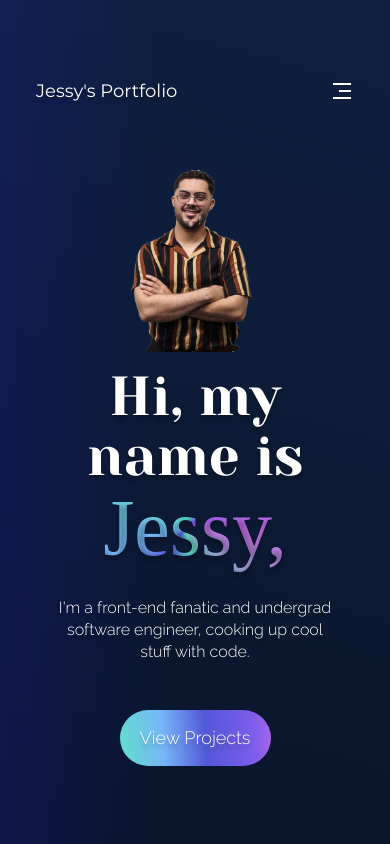
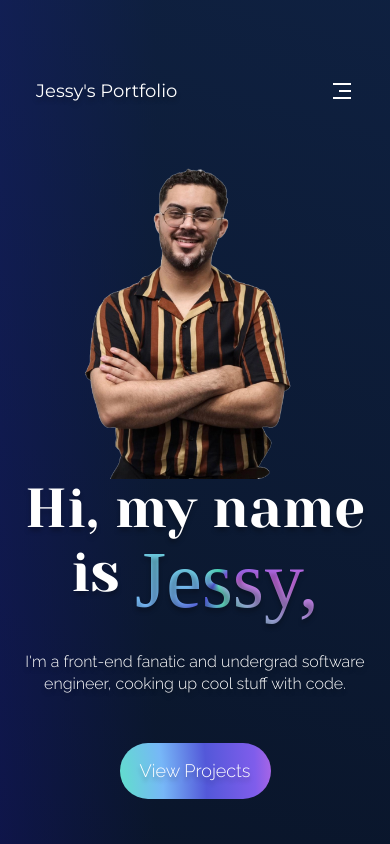
Before and after one commit to J3SSY-ANDU/my-portfolio, a React (Create React App) app: page / in a window 390 px wide. Shown: the top 844 px of the page. Built offline with nearby package versions, Linux system fonts and the light colour scheme; a web font is replaced by a local one.

Commit message:
header and navbar responsive design updated

```diff
--- a/src/App.css
+++ b/src/App.css
@@ -33,8 +33,9 @@ a {
 }
 
 .transparent-button:hover {
-    transform: scale(1.05);
-    border-color: transparent;
+    transform: scale(110%);
+    border: none;
+    padding: 0.8125rem 1.7125rem;
     background: radial-gradient(117.2% 787.56% at -7.6% 100%, #5EE4C6 3.5%, #77B7F7 31%, #5358D9 55.5%, #7F5DEB 83%, #C86CE2 100%) /* warning: gradient uses a rotation that is not supported by CSS and may not behave as expected */;
     box-shadow: 0 0 12px #ffffff48;
 }
--- a/src/containers/header/Header.jsx
+++ b/src/containers/header/Header.jsx
@@ -20,7 +20,6 @@ function Header() {
                         <img src={profileImage} alt='profile'/>
                     </div>
                 </div>
-
             </div>
         </div>
     )
--- a/src/containers/header/header.css
+++ b/src/containers/header/header.css
@@ -30,11 +30,12 @@
 .portfolio__header-container_intro-text {
     display: flex;
     flex-direction: column;
-    justify-content: space-between;
+    justify-content: center;
     align-items: flex-start;
-    height: 50%;
+    height: 100%;
     position: relative;
     z-index: 1;
+    gap: 3rem;
 }
 
 .portfolio__header-container_intro-text h1 {
@@ -88,7 +89,8 @@
 .portfolio__header-container_intro-image {
     display: flex;
     justify-content: center;
-    align-items: flex-start;
+    align-items: center;
+    height: 100%;
     align-self: flex-start;
     width: 80%;
 }
@@ -115,12 +117,11 @@
 
     .portfolio__header-container_intro-image {
         justify-content: flex-end;
-        height: 90%;
+        height: 100%;
     }
 
     .portfolio__header-container_intro-image img {
-        width: 85%;
-        height: 100%;
+        width: 90%;
     }
 
     .portfolio__header-container_intro-text i {
@@ -131,15 +132,19 @@
 }
 
 @media screen and (max-width: 1000px) {
+    .portfolio__header-container {
+        gap: 4rem;
+    }
+
     .portfolio__header-container_intro {
         flex-direction: column-reverse;
     }
 
     .portfolio__header-container_intro-text {
         align-items: center;
-        justify-content: space-evenly;
         text-align: center;
         width: 80%;
+        gap: 2rem;
     }
 
     .portfolio__header-container_intro-text h1 {
@@ -170,8 +175,13 @@
 }
 
 @media screen and (max-width: 500px) {
+    .portfolio__header-container {
+        gap: 3rem;
+    }
+
     .portfolio__header-container_intro-text {
-        height: 100%;
+        width: 100%;
+        gap: 1rem;
     }
     .portfolio__header-container_intro-text h1 {
         font-size: 55px;
@@ -190,7 +200,7 @@
         line-height: 50px;
     }
 
-    .portfolio__header-container_intro-image {
-        height: 40%;
+    .portfolio__header-container_intro-image img {
+        width: 85%;
     }
 }
--- a/src/containers/navbar/navbar.css
+++ b/src/containers/navbar/navbar.css
@@ -50,6 +50,7 @@
 
 .portfolio__navbar-menu {
     display: none;
+    position: relative;
 }
 
 .portfolio__navbar-menu_content {
@@ -59,7 +60,6 @@
     align-items: flex-start;
     text-align: right;
     position: absolute;
-    padding: 1.5rem;
     border-radius: 5px;
     background-color: #040d1290;
     box-shadow: 0px 0px 5px rgba(0, 0, 0, 0.2);
@@ -75,16 +75,20 @@
     margin: 0.5rem 0;
 }
 
-.portfolio__navbar-menu_content p:nth-child(1),
-.portfolio__navbar-menu_content p:nth-child(2) {
-    margin-bottom: 1rem;
-}
-
 .portfolio__navbar-menu_content a:last-child {
     border: none;
     padding: 0;
 }
 
+.portfolio__navbar-menu_content a:last-child:hover {
+    all: unset;
+    cursor: pointer;
+}
+
+.portfolio__navbar-menu_content a:last-child p:hover {
+    color: #b9b8b8;
+
+}
 
 @media screen and (min-width: 1700px) {
     .portfolio__navbar-links_logo h3 {
@@ -134,7 +138,10 @@
     }
 
     .portfolio__navbar-menu_content {
-        right: 8rem;
+        right: 0;
+        top: 1.6rem;
+        gap: 1.5rem;
+        padding: 1.5rem 2rem;
     }
 }
 
@@ -142,6 +149,7 @@
     .portfolio__navbar {
         padding: 0 1rem;
     }
+
     .portfolio__navbar-links_container {
         display: none;
     }
@@ -156,12 +164,6 @@
         margin: 0;
     }
 
-    .portfolio__navbar-menu_content {
-        right: 3rem;
-        top: 6.5rem;
-        padding: 1.5rem;
-    }
-
     .portfolio__navbar-menu_content p {
         font-size: 18px;
         line-height: 18px;
```
Also changed, not shown: src/assets/profile-photo.png.
